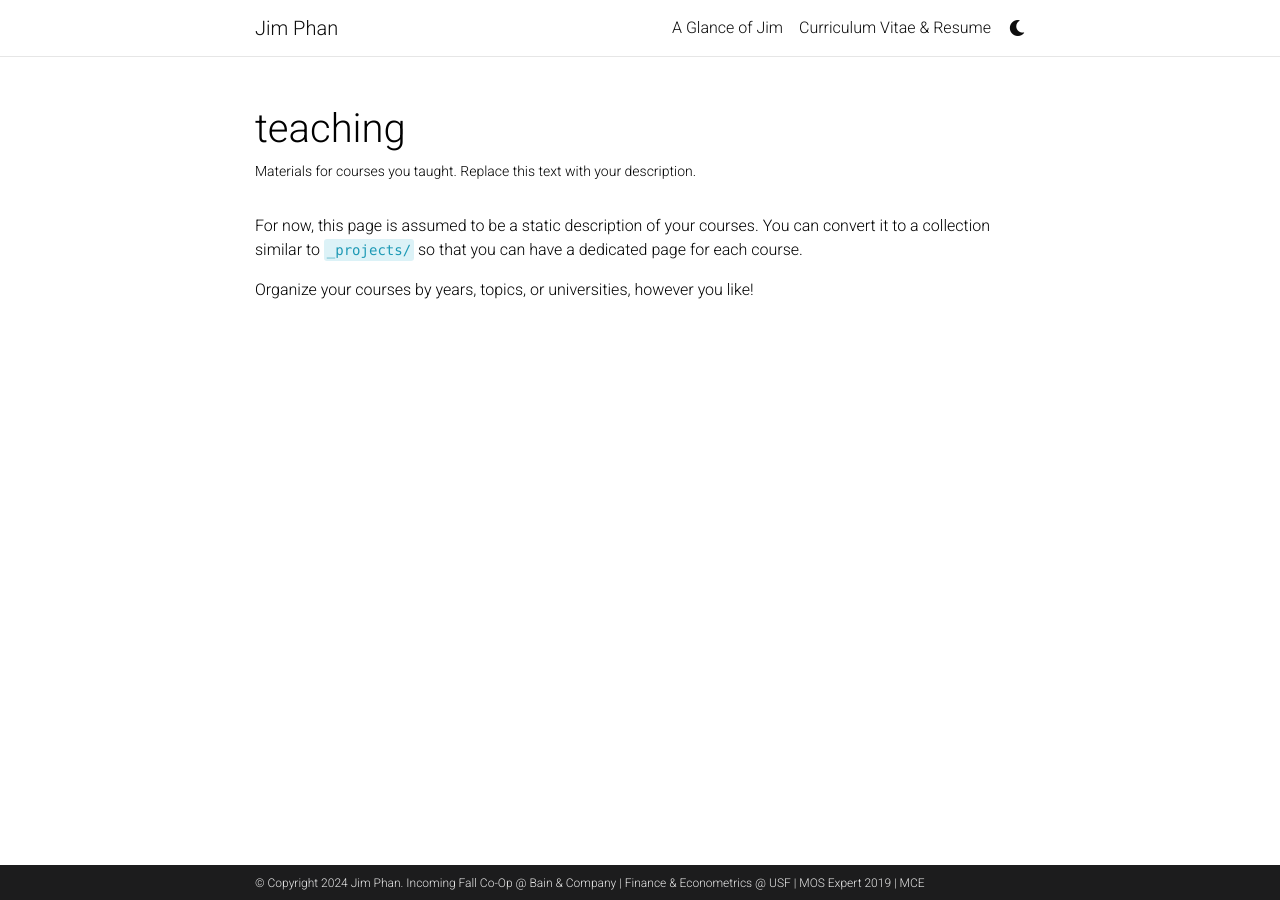
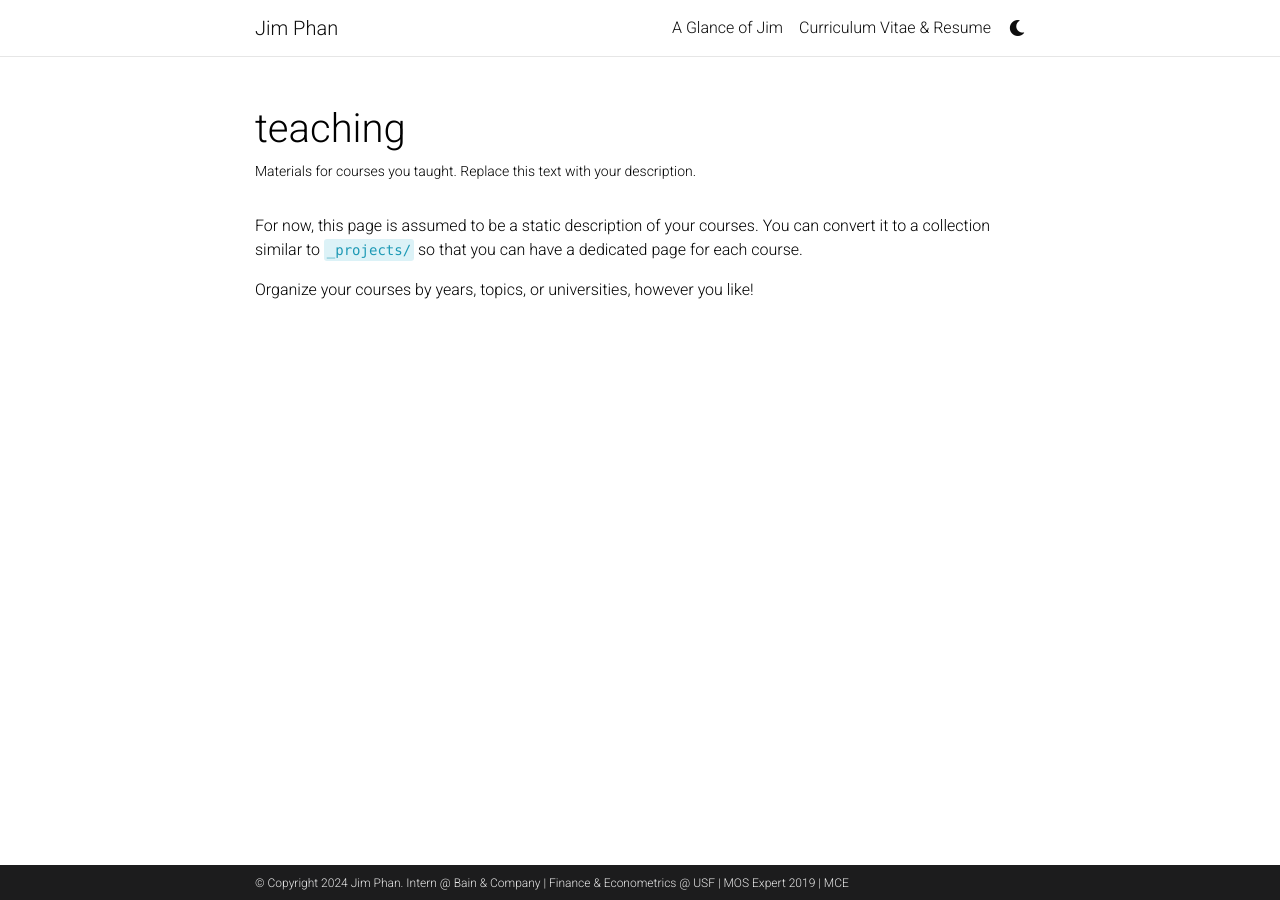
Before and after one commit to phannhatnamlhp/phannhatnamlhp.github.io, a Jekyll site: the page built from _pages/teaching.md, in a window 1280 px wide. Built offline with Jekyll 4.4.1, drawn with Linux system fonts in a browser that asks for light colours; comment, search, counter and statistics services are not loaded; a style sheet for code colours, icons or effects is not loaded.

Commit message:
Update _config.yml

```diff
--- a/_config.yml
+++ b/_config.yml
@@ -6,11 +6,11 @@
 first_name: Jim
 middle_name:
 last_name: Phan
-email: nhatnam.jim@gmail.com
+email: Jim.Phan@jimphan.com
 description: > # the ">" symbol means to ignore newlines until "footer_text:"
   An aspiring Finance student who aims to make a significant impact on stakeholders.
 footer_text: >
-  Incoming Fall Co-Op @ Bain & Company | Finance & Econometrics @ USF | MOS Expert 2019 | MCE
+  Intern @ Bain & Company | Finance & Econometrics @ USF | MOS Expert 2019 | MCE
 keywords: # add your own keywords or leave empty
 
 lang: en # the language of your site (for example: en, fr, cn, ru, etc.)
@@ -87,7 +87,7 @@
 research_gate_profile: # your profile on ResearchGate
 scopus_id: # your profile on Scopus
 blogger_url:
-work_url: https://www.onemindperday.com/
+work_url:
 keybase_username: # your keybase user name
 wikidata_id: # your wikidata id
 wikipedia_id: # your wikipedia id (Case sensitive)
@@ -154,8 +154,8 @@
 # If you have blog posts published on medium.com or other external sources,
 # you can display them in your blog by adding a link to the RSS feed.
 external_sources:
-  - name: medium.com
-    rss_url: https://medium.com/@al-folio/feed
+  - name:
+    rss_url:
 
 # -----------------------------------------------------------------------------
 # Collections
```
